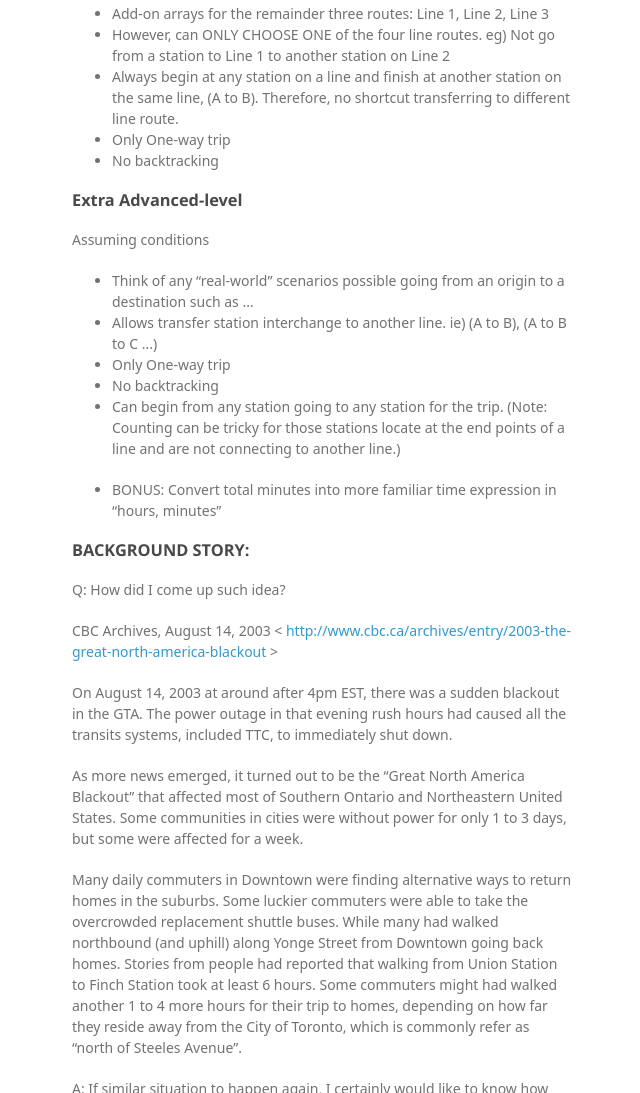
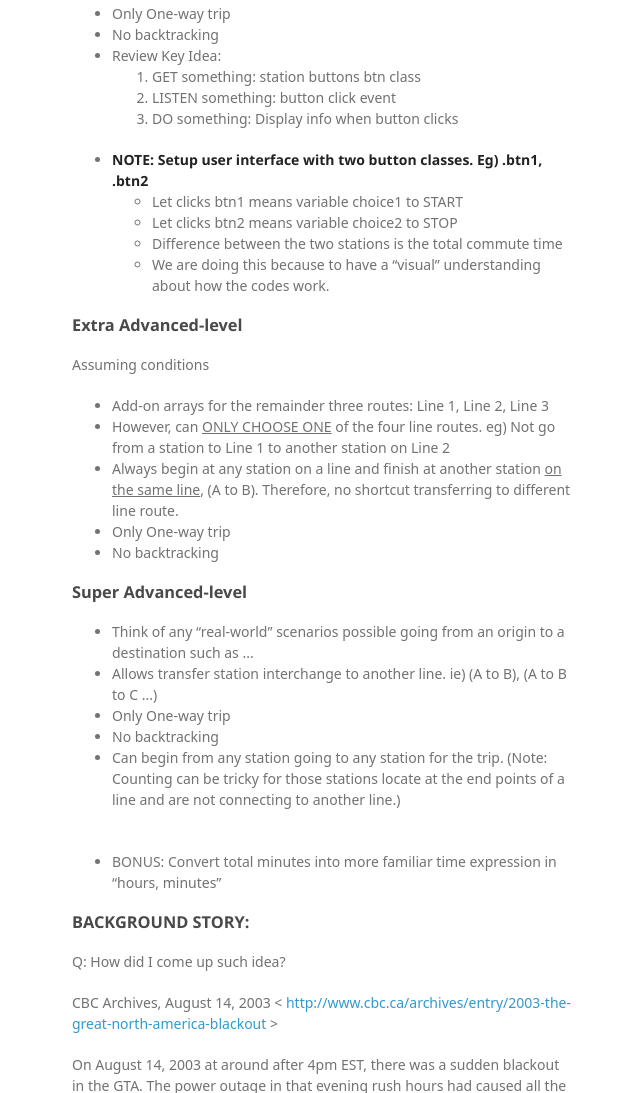
Before and after one commit to yiuklh/jsproj2hy, a plain HTML site: page index.html in a window 1280 px wide. Shown: the part 887-1980 px from the top of the page, without its empty margins (498-1138 px from the left). Drawn offline with Linux system fonts and the light colour scheme; a web font is replaced by a local one.

Commit message:
Update index.html

```diff
--- a/index.html
+++ b/index.html
@@ -76,13 +76,21 @@ No need to convert time to include hours, or seconds.</li>
 <p>Assuming conditions</p>
 
 <ul>
-<li>Add-on arrays for the remainder three routes: Line 1, Line 2, Line 3</li>
-<li>However, can ONLY CHOOSE ONE of the four line routes.
-eg) Not go from a station to Line 1 to another station on Line 2</li>
-<li>Always begin at any station on a line and finish at another station on the same line, (A to B).
-Therefore, no shortcut transferring to different line route.</li>
 <li>Only One-way trip</li>
 <li>No backtracking</li>
+<li>Review Key Idea:</li>
+  <ol>
+  <li>GET something: station buttons btn class</li>
+  <li>LISTEN something: button click event</li>
+  <li>DO something: Display info when button clicks</li>
+  </ol>
+<li><strong>NOTE: Setup user interface with two button classes. Eg) .btn1, .btn2 </strong></li>
+  <ul>
+  <li>Let clicks btn1 means variable choice1 to START</li>
+  <li>Let clicks btn2 means variable choice2 to STOP</li>
+  <li>Difference between the two stations is the total commute time</li>
+  <li>We are doing this because to have a “visual” understanding about how the codes work.</li>
+  </ul>
 </ul>
 
 <h3>
@@ -91,11 +99,24 @@ Therefore, no shortcut transferring to different line route.</li>
 <p>Assuming conditions</p>
 
 <ul>
+<li>Add-on arrays for the remainder three routes: Line 1, Line 2, Line 3</li>
+<li>However, can <u>ONLY CHOOSE ONE</u> of the four line routes.
+eg) Not go from a station to Line 1 to another station on Line 2</li>
+<li>Always begin at any station on a line and finish at another station <u>on the same line</u>, (A to B).
+Therefore, no shortcut transferring to different line route.</li>
+<li>Only One-way trip</li>
+<li>No backtracking</li>
+</ul>
+
+<h3>
+<a id="super-advanced-level" class="anchor" href="#super-advanced-level" aria-hidden="true"><span aria-hidden="true" class="octicon octicon-link"></span></a>Super Advanced-level</h3>
+
+<ul>
 <li>Think of any “real-world” scenarios possible going from an origin to a destination such as ...</li>
 <li>Allows transfer station interchange to another line. ie) (A to B), (A to B to C ...)</li>
 <li>Only One-way trip</li>
 <li>No backtracking</li>
-<li><p>Can begin from any station going to any station for the trip. (Note: Counting can be tricky for those stations locate at the end points of a line and are not connecting to another line.)</p></li>
+<li><p>Can begin from any station going to any station for the trip. (Note: Counting can be tricky for those stations locate at the end points of a line and are not connecting to another line.)</p></li><br>
 <li><p>BONUS: Convert total minutes into more familiar time expression in “hours, minutes”</p></li>
 </ul>
 
```
